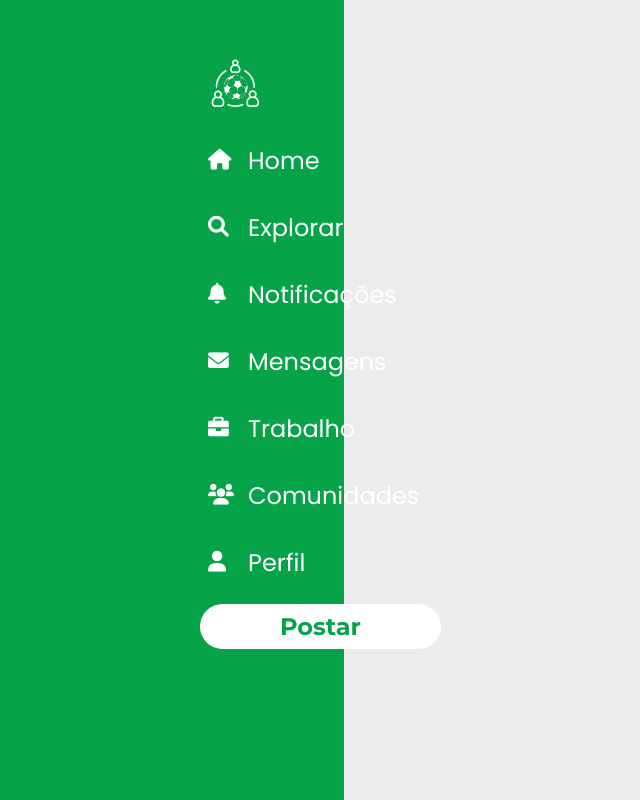
After one commit to TCC-Nexa-Luminy/FutLink, a PHP site: page /futlink/app/views/open.php in a window 1280 px wide. The commit adds this page. Shown: the whole page, without its empty margins (40-680 px from the left). Run offline with PHP 8.4, Linux system fonts and the light colour scheme; some libraries are stand-ins or nearby versions.

Commit message:
Tela open Futlink
Criação da nav responsável pelo menu do site

```diff
--- /dev/null
+++ b/app/views/open.php
@@ -0,0 +1,64 @@
+<?php include("topo.php") ?>
+
+<body>
+    <link rel="stylesheet" href="../../public/css/open.css">
+    <nav class="navbar-left">
+        <ul class="icons-bar">
+            <li>
+                <div class="logo">
+                    <a href="home.php">
+                        <img src="../../public/images/logos/logo-fl-branco-solido.png" alt="Icon FutLink">
+                    </a>
+                </div>
+            </li>
+            <li>
+                <a href="">
+                    <i class="fa-solid fa-house" style="color:#fff"></i>
+                    <span class="nav-text">Home</span>
+                </a>
+            </li>
+            <li>
+                <a href="">
+                    <i class="fa-solid fa-magnifying-glass" style="color:#fff"></i>
+                    <span class="nav-text">Explorar</span>
+                </a>
+            </li>
+            <li>
+                <a href="">
+                    <i class="fa-solid fa-bell" style="color:#fff"></i>
+                    <span class="nav-text">Notificações</span>
+                </a>
+            </li>
+            <li>
+                <a href="">
+                    <i class="fa-solid fa-envelope" style="color:#fff"></i>
+                    <span class="nav-text">Mensagens</span>
+                </a>
+            </li>
+            <li>
+                <a href="">
+                    <i class="fa-solid fa-briefcase" style="color:#fff"></i>
+                    <span class="nav-text">Trabalho</span>
+                </a>
+            </li>
+            <li>
+                <a href="">
+                    <i class="fa-solid fa-users" style="color:#fff"></i>
+                    <span class="nav-text">Comunidades</span>
+                </a>
+            </li>
+            <li>
+                <a href="">
+                    <i class="fa-solid fa-user" style="color:#fff"></i>
+                    <span class="nav-text">Perfil</span>
+                </a>
+            </li>
+
+            <li>
+                <div class="button-container">
+                    <button id="button-poster"><span class="nav-text">Postar</span></button>
+                </div>
+            </li>
+        </ul>
+    </nav>
+</body>
--- /dev/null
+++ b/public/css/open.css
@@ -0,0 +1,109 @@
+@import url(root.css);
+
+.navbar-left{
+    display: flex;
+    background-color: var(--cor-principal-verde1);
+    position: fixed;
+    flex-direction: column;
+    width: 30vw;
+    min-width: 200px;
+    box-sizing: border-box;
+    padding: 1rem;
+    height: 100vh;
+
+}
+
+.navbar-left ul.icons-bar li{
+    display: flex;
+    align-items: center;
+    gap: 1rem;
+}
+
+.navbar-left ul.icons-bar{
+    display: flex;
+    flex-direction: column;
+    align-items: flex-start;
+    padding: 2rem;
+    list-style: none;
+    gap: 1rem;
+    flex-wrap: nowrap;
+}
+
+.navbar-left ul.icons-bar a{
+    display: inline-flex;
+    align-items: center;
+    margin-left: 12rem;
+    font-family: var(--fonte-apagada-clean);
+    color: #fff;
+    text-decoration: none;
+    width: fit-content;
+    padding: 0.5rem;
+    font-size: 1.5rem;
+    border-radius: 2rem;
+    justify-content: center;
+    transition: background-color 0.3s ease, color 0.3s ease;
+}
+
+.navbar-left ul.icons-bar i{
+    width: 2.5rem;
+    font-size: 1.3rem;
+}
+
+.navbar-left ul.icons-bar li a:hover {
+    background-color: rgba(255, 255, 255, 0.07);
+
+    color: #fff;
+}
+
+.button-container {
+    display: flex;
+    justify-content: flex-start;
+    padding-left: 12rem;
+}
+
+#button-poster {
+    font-size: 1.5rem;
+    padding: 0.5rem 5rem;
+    background-color: #fff;
+    font-family: var(--fonte-titulo-moderna);
+    color: var(--cor-principal-verde1);
+    border: none;
+    border-radius: 2rem;
+    cursor: pointer;
+    transition: background-color 0.3s ease, color 0.3s ease;
+}
+
+#button-poster:hover {
+    background-color: rgba(3, 71, 9, 0.281);
+    color: #fff;
+}
+
+@media (max-width :768px){
+    .navbar-left {
+        width: 6rem;
+        padding: 1rem 0;
+    }
+
+    .navbar-left ul.icons-bar a {
+        font-size: 0;
+        padding: 0;
+        margin-left: 0;
+    }
+
+    .navbar-left ul.icons-bar i {
+        font-size: 1.6rem;
+        margin: 0 auto;
+        width: 100%;
+        text-align: center;
+    }
+
+    .navbar-left ul.icons-bar li {
+        justify-content: center;
+    }
+}
+
+@media (max-width: 900px) {
+    .nav-text {
+        display: none;
+    }
+}
--- a/public/index.php
+++ b/public/index.php
@@ -5,7 +5,7 @@
     <nav class="navbar">
         <div class="logo">
             <a href="home.php">
-                <img src="./images/futlinkLogoBg.png" alt="">
+                <img src="./images/logos/logo-fl-branco-solido.png" alt="">
             </a>
         </div>
         <ul class="infos">
```
Also changed, not shown: public/images/imagem_teste.webp (deleted), public/images/logos/logo-fl-branco-escrito.png (added), public/images/logos/logo-fl-branco-solido.png (added), public/images/logos/logo-fl-verde-escrito.png (added), public/images/logos/logo-fl-verde-solido.png (added).
